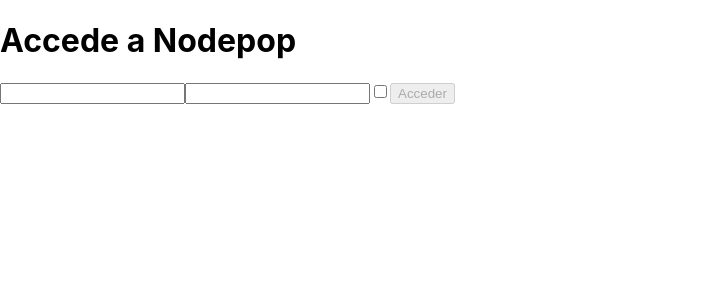
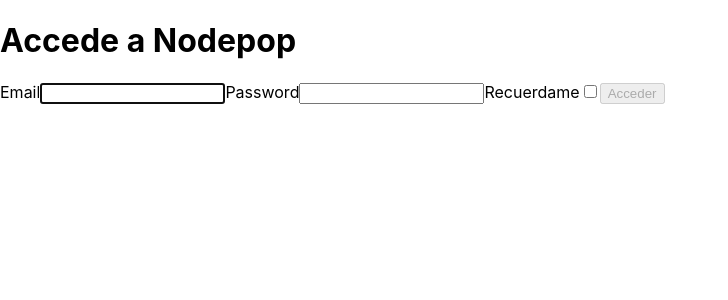
Before and after one commit to Pepeciruela/anuncios-react, a React (Create React App) app: page /login in a window 1280 px wide. Shown: the top 300 px of the page, without its empty margins (0-728 px from the left). Built offline with nearby package versions, Linux system fonts and the light colour scheme.

Commit message:
cambios en routes

```diff
--- a/src/App.js
+++ b/src/App.js
@@ -1,10 +1,11 @@
 import './App.css'
+import { BrowserRouter as Router, Switch, Route, Redirect } from 'react-router-dom';
 import PaginaAnuncios from './Componentes/Anuncios/PaginaAnuncios/PaginaAnuncios'
 import PaginaLogin from './Componentes/Anuncios/PaginaLogin/PaginaLogin';
 import {useState} from 'react';
 import {logout} from './Componentes/Anuncios/PaginaLogin/servicios'
-
 import {ContextoRegistroProvider} from './Componentes/Anuncios/contexto'
+import RutaPrivada from './Componentes/Anuncios/RutaPrivada'
 
 function App({estaLogueadoInicio}) {
 
@@ -17,18 +18,23 @@
 }
 
   return (
-    <ContextoRegistroProvider value={{estaRegistrado, cambiarRegistro, borrarRegistro}}>
+    <Router>
+      <ContextoRegistroProvider value={{estaRegistrado, cambiarRegistro, borrarRegistro}}>
     <div>
-
-      {estaRegistrado ? (
-      <PaginaAnuncios/>
-      )
-      :
-      (<PaginaLogin onLogin = {cambiarRegistro}/>)
-      }
+      <Switch>
+        <Route path='/login' component={PaginaLogin}>
+        {estaRegistrado ? <Redirect to='/adverts'/>: <PaginaLogin onLogin={cambiarRegistro}/>}
+        </Route>
+        <RutaPrivada path='/adverts' component={PaginaAnuncios}/>
+        <Route path='/'>
+          <Redirect to='/adverts'></Redirect>
+        </Route>
+      </Switch>
     </div>
 
     </ContextoRegistroProvider>
+    </Router>
+
   );
 }
 
--- a/src/Componentes/Anuncios/PaginaLogin/PaginaLogin.js
+++ b/src/Componentes/Anuncios/PaginaLogin/PaginaLogin.js
@@ -7,13 +7,6 @@
     const resetearError = () => setError(null);
     const [cargando, setCargando] = useState(false);
     const [checkbox, setCheckbox] = useState(false);
-
-    const usuarioRecordado = () => {
-        const recuerdame = localStorage.getItem('recuerdame') === 'true';
-        const usuario = recuerdame ? localStorage.getItem('usuario') : '';
-        const password = recuerdame ? localStorage.getItem('password') : '';
-        this.setState({ usuario, password, recuerdame });
-      };
 
     const eventoCambio = evento => {
         setValue(estadoPrevio => ({
@@ -47,6 +40,8 @@
                 await login(value);
                 setCargando(false);
                 onLogin();
+
+
             } catch (error) {
                 setError(error);
                 setCargando(false);
@@ -58,18 +53,20 @@
     <div className='paginalogin'>
     <h1 className='paginalogin-titulo'> Accede a Nodepop</h1>
     <form onSubmit={controlarSubmit}>
+    <label>Email</label>
         <input type='text'
         name='email'
         label='Email'
         value={value.email}
+        autoFocus
         onChange={eventoCambio}></input>
-
+        <label>Password</label>
         <input type='password'
         name='password'
         label = 'Password'
         value={value.password}
         onChange={eventoCambio}></input>
-
+        <label>Recuerdame</label>
         <input type='checkbox'
         name='checkbox'
         onChange={cambioCheckbox}></input>
--- /dev/null
+++ b/src/Componentes/Anuncios/RutaPrivada.js
@@ -0,0 +1,10 @@
+import { useContext } from 'react';
+import { Redirect, Route } from 'react-router';
+import ContextoRegistro from './contexto';
+
+const RutaPrivada =  props =>{
+    const {estaRegistrado} = useContext(ContextoRegistro);
+    return estaRegistrado ? <Route {...props}/> : <Redirect to='/login'/>
+};
+
+export default RutaPrivada;
--- a/src/Componentes/Disenio/Header.js
+++ b/src/Componentes/Disenio/Header.js
@@ -1,6 +1,7 @@
 import { useContext } from 'react';
 import classNames from 'classnames'
 import ContextoRegistro from '../Anuncios/contexto';
+import {Link, NavLink} from 'react-router-dom';
 
 
 function Header({className}){
@@ -10,6 +11,7 @@
         <div className='header-logo'>
         </div>
         <nav className='header-nav'>
+            <NavLink to='/averts/new'>Nuevo Anuncio</NavLink>
             {estaRegistrado ? (
                 <button className='header-button' onClick={borrarRegistro}>
                     Log out
```
Also changed, not shown: 1 other file (tests, documents, lock files or other folders).
